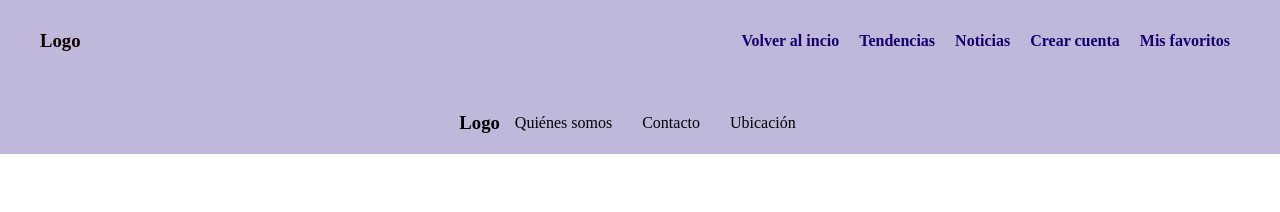
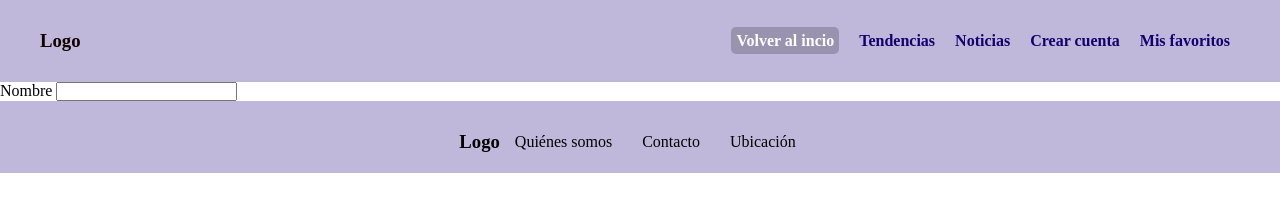
Before and after one commit to Lucila-Petri/Proyecto--Coder--Petri, a plain HTML site: page Pages/Crearcuenta.html in a window 1280 px wide. In both pictures the pointer is over the link "Volver al incio". Drawn offline with Linux system fonts and the light colour scheme.

Commit message:
actualizaciones pseudoclases

```diff
--- a/Pages/Crearcuenta.html
+++ b/Pages/Crearcuenta.html
@@ -36,6 +36,16 @@
         </header>
     </section>
 
+    <main>
+        <section>
+            <!-- cuando cree el formulario usar la pseudoclase  -->
+            <form action="">
+                <label for="name"> Nombre </label>
+                <input type="text" id="name">
+            </form>
+        </section>
+    </main>
+
     <footer class="footer">
         <!-- hacerlo con flex  -->
        <div class="footer__container">
--- a/style.css
+++ b/style.css
@@ -43,6 +43,7 @@ opción nav bar 1  #9a6eff */
     color: #15006d ;
     font-weight: bold;
 }
+
 
 /* header movile */
 .header__container-navbar-mobile {
@@ -377,6 +378,14 @@ justify-content: space-around;
         display: flex;
     }
 
+
+ .header__container-navbar li a:hover {
+    color: #fff;
+    background-color: rgba(0, 0, 0, 0.2);
+    padding: 5px;
+    border-radius: 5px;
+ }
+
     .header__container-navbar-mobile {
         display: none;
     }
```
